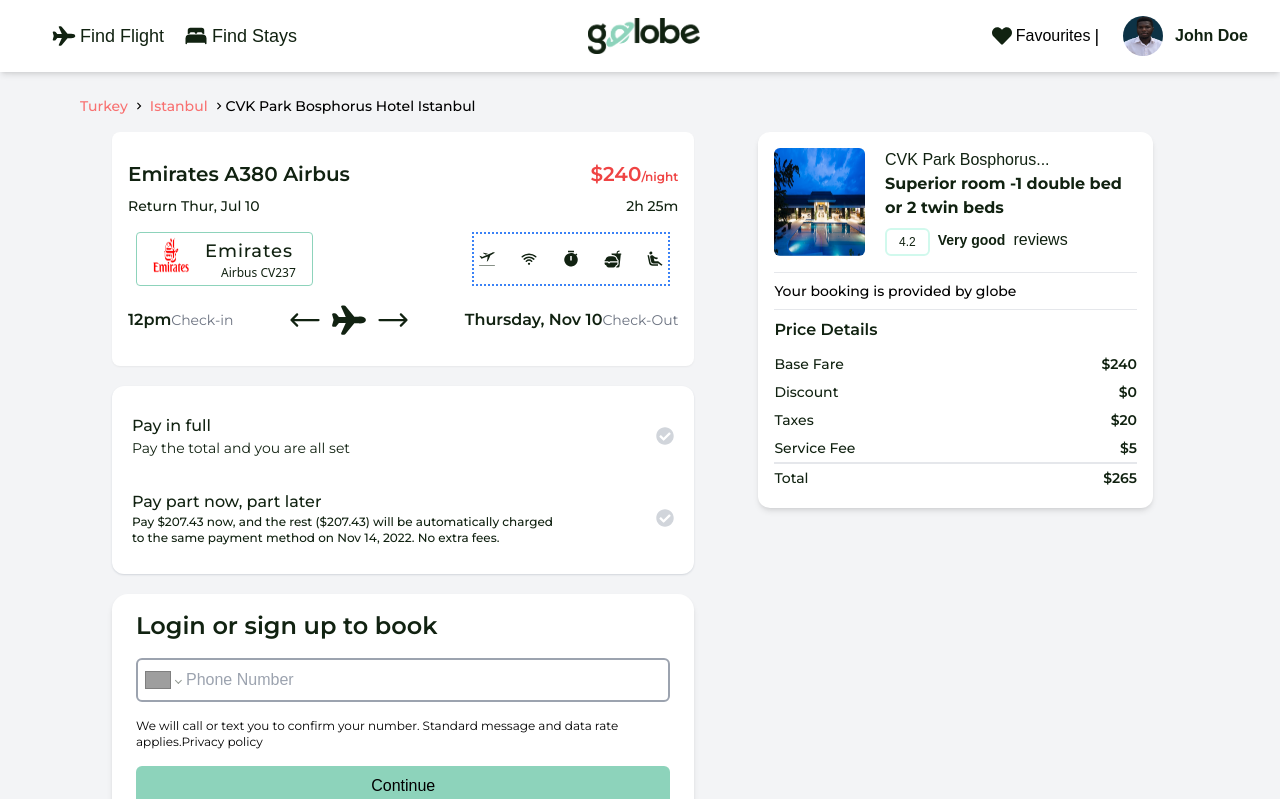
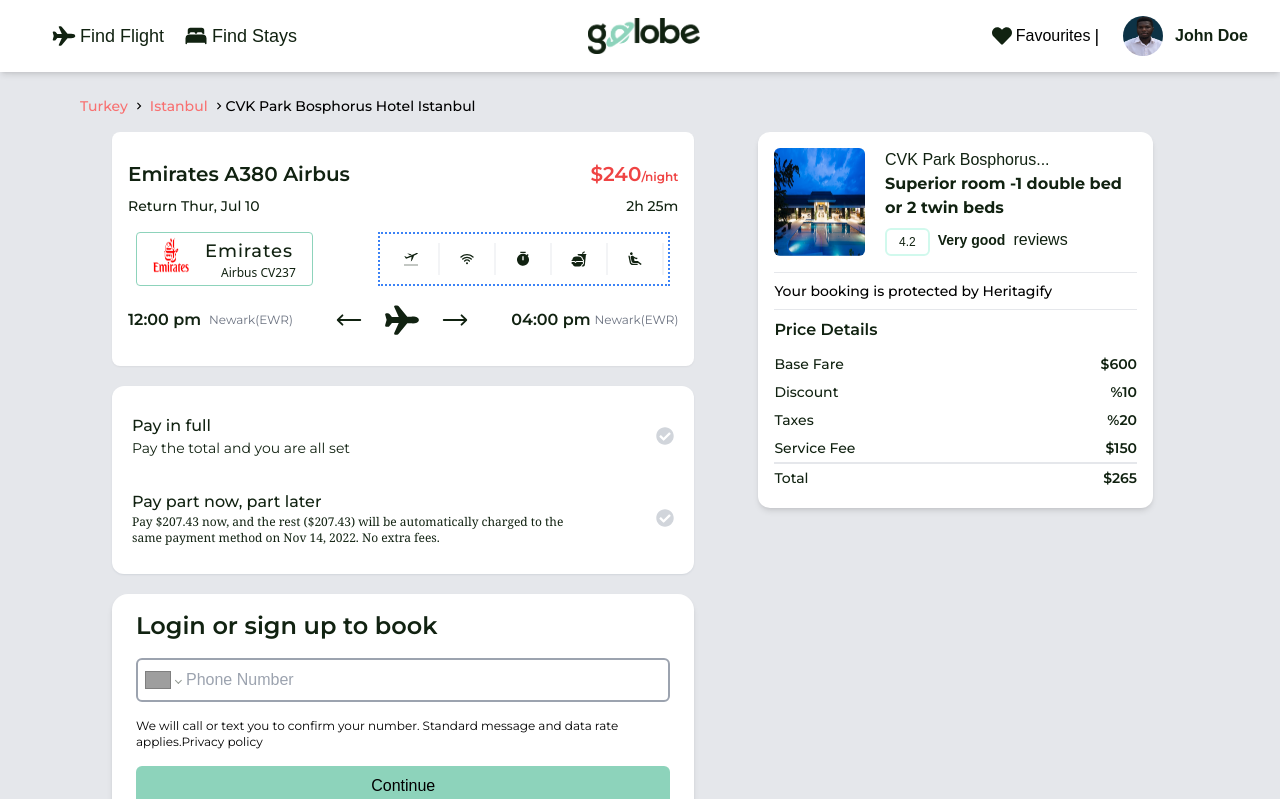
Before and after one commit to Heritagify/Travelling-Website, a React (Vite) app: page /flightBooking in a window 1280 px wide. Shown: the top 799 px of the page. Built offline with nearby package versions, Linux system fonts and the light colour scheme; grey boxes are pictures that could not be loaded; some icons are missing; a web font is replaced by a local one.

Commit message:
working on the component for Flight booking details

```diff
--- a/src/FlightFlows/FlightBooking.jsx
+++ b/src/FlightFlows/FlightBooking.jsx
@@ -50,7 +50,7 @@ const FlightBooking = () => {
   const [value, setValue] =useState()
 
   return (
-    <div className='bg-gray-100'>
+    <div className='bg-gray-200'>
       <AccountsNav user={user} />
       <div className=' pt-24 mb-10'>
         <p className='flex items-center mx-20 space-x-1 font-monts font-medium text-sm'>
@@ -82,30 +82,30 @@ const FlightBooking = () => {
                             <span className='flex items-center font-sans text-xs gap-1'><FaLocationDot />Airbus CV237</span>
                         </div>
                     </div>
-                    <div className='flex border-2 border-dotted border-blue-500 items-center space-x-6 text-lg p-1'>
-                        <GiAirplaneDeparture />
-                        <IoWifi />
-                        <RiTimerFill />
-                        <IoFastFood />
-                        <MdAirlineSeatReclineExtra />
+                    <div className='flex border-2 border-dotted border-blue-500 items-center space-x- p-1'>
+                        <button><GiAirplaneDeparture className='tex-xl w-14 h-8 p-2 border-r-2 border-gray-100'/></button>
+                        <button><IoWifi className='tex-xl w-14 h-8 p-2 border-r-2 border-gray-100'/></button>
+                        <button><RiTimerFill className='tex-xl w-14 h-8 p-2 border-r-2 border-gray-100'/></button>
+                        <button><IoFastFood className='tex-xl w-14 h-8 p-2 border-r-2 border-gray-100'/></button>
+                        <button><MdAirlineSeatReclineExtra className='tex-xl w-14 h-8 p-2 border-r-2 border-gray-100'/></button>
                     </div>
                 </div>
                 <div className='flex justify-between'>
-                  <h1 className='flex items-center font-monts font-semibold'>12pm
-                  <span className='block text-gray-500 text-sm font-normal'>Check-in</span>
+                  <h1 className='flex items-center font-monts font-semibold gap-2'>12:00 pm
+                  <span className='block text-gray-500 text-xs font-normal'>Newark(EWR)</span>
                   </h1>
-                      <div className='flex items-center text-4xl gap-2'>
-                        <HiArrowLongLeft />
+                      <div className='flex items-center text-4xl gap-5'>
+                        <HiArrowLongLeft className='text-3xl font-lighter'/>
                         <IoAirplane />
-                        <HiArrowLongRight />
+                        <HiArrowLongRight className='text-3xl font-lighter'/>
                       </div>
-                  <h1 className='flex items-center font-monts font-semibold'>Thursday, Nov 10
-                  <span className='block text-gray-500 text-sm font-normal'>Check-Out</span>
+                  <h1 className='flex items-center font-monts font-semibold gap-1'>04:00 pm
+                  <span className='block text-gray-500 text-xs font-normal'>Newark(EWR)</span>
                   </h1>
                 </div>
             </div>
               <div className='shadow-sm shadow-gray-300 rounded-xl text-blackGreen bg-white p-2 py-4 space-y-2'>
-                <div className={`flex justify-between items-center p-3 font-monts rounded-xl ${isSelected1 ? 'bg-lightMint' : ''}`} onClick={handleClick1}>
+                <div className={`flex justify-between items-center p-3 font-monts rounded-xl ${isSelected1 ? 'bg-mintGreen' : ''}`} onClick={handleClick1}>
                   <h1 className='2/3 font-medium gap'>Pay in full
                     <span className='block text-sm font-normal'>Pay the total and you are all set</span>
                   </h1>
@@ -113,7 +113,7 @@ const FlightBooking = () => {
                 </div>
                   <div className={`flex justify-between items-center p-3 text-blackGreen font-monts rounded-lg ${isSelected2 ? 'bg-mintGreen' : ''}`} onClick={handleClick2}>
                     <h1 className='w-4/5 font-medium'>Pay part now, part later
-                      <span className='block text-xs font-monts font-medium'>Pay $207.43 now, and the rest ($207.43) will be automatically charged to the same payment method on Nov 14, 2022. No extra fees.</span>
+                      <span className='block text-xs font-serif font-medium'>Pay $207.43 now, and the rest ($207.43) will be automatically charged to the same payment method on Nov 14, 2022. No extra fees.</span>
                     </h1>
                     <FaCheckCircle className={`text-lg ${isSelected2 ? 'text-green-500' : 'text-gray-300'}`} />
                   </div>
@@ -129,7 +129,7 @@ const FlightBooking = () => {
                       className=' border-gray-400 p-2 rounded-md border-2 focus:border-none placeholder:text-sm'
                     />
                     <p className='text-xs text-black font-monts'>We will call or text you to confirm your number. Standard message and data rate applies.<span className='text-semibold'>Privacy policy</span></p>
-                    <button className='rounded-md bg-mintGreen w-full p-2 text-semibold text-black hover:bg-lightMint hover:text-blackGreen'>Continue</button>
+                    <button className='rounded-md bg-mintGreen w-full p-2 text-bold text-black hover:bg-blackGreen hover:text-lightMint'>Continue</button>
 
                   <div className="flex items-center py-3">
                     <div className="w-1/2 border-t border-blue-300"></div>
@@ -174,13 +174,13 @@ const FlightBooking = () => {
                     </div>
 
                   </div>
-                  <h1 className='py-2 text-sm font-monts font-medium'>Your booking is provided by globe</h1>
+                  <h1 className='py-2 text-sm font-monts font-medium'>Your booking is protected by Heritagify</h1>
                   <div className='border-t border-gray-200'>
                     <p className='text-blackGreen font-monts font-semibold py-2'>Price Details</p>
-                    <p className='flex justify-between text-blackGreen text-sm py-1 font-medium font-monts'>Base Fare<span className='font-semibold'>$240</span></p>
-                    <p className='flex justify-between text-blackGreen text-sm py-1 font-medium font-monts'>Discount<span className='font-semibold'>$0</span></p>
-                    <p className='flex justify-between text-blackGreen text-sm py-1 font-medium font-monts'>Taxes<span className='font-semibold'>$20</span></p>
-                    <p className='flex justify-between text-blackGreen text-sm py-1 font-medium font-monts pb-1'>Service Fee<span className='font-semibold'>$5</span></p>
+                    <p className='flex justify-between text-blackGreen text-sm py-1 font-medium font-monts'>Base Fare<span className='font-semibold'>$600</span></p>
+                    <p className='flex justify-between text-blackGreen text-sm py-1 font-medium font-monts'>Discount<span className='font-semibold'>%10</span></p>
+                    <p className='flex justify-between text-blackGreen text-sm py-1 font-medium font-monts'>Taxes<span className='font-semibold'>%20</span></p>
+                    <p className='flex justify-between text-blackGreen text-sm py-1 font-medium font-monts pb-1'>Service Fee<span className='font-semibold'>$150</span></p>
                     <p className='flex justify-between text-blackGreen text-sm py-1 font-medium font-monts border-t-2 border-gray-200 pt-1'>Total<span className='font-semibold'>$265</span></p>
                   </div>
                 </div>
```
